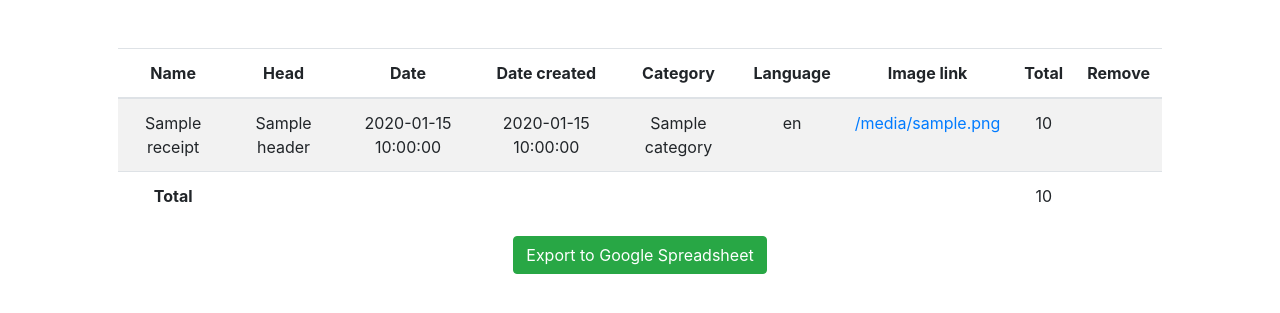
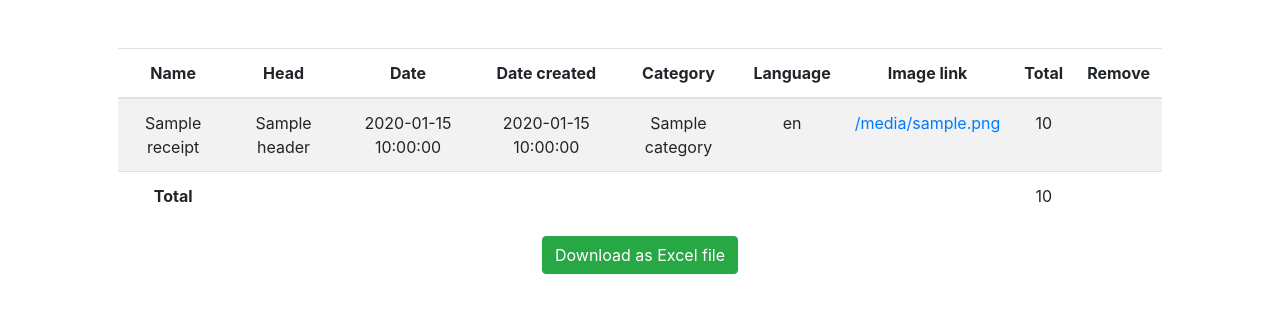
Before and after one commit to luisscabral/receipt-reader, a Flask app: template templates/index.html in a window 1280 px wide. Shown: the part 76-389 px from the top of the page. Run offline with Flask 2, Linux system fonts and the light colour scheme; the template is opened without the code that fills it: most values are stand-ins (such as "Sample title", 1, 10 or a date in 2020); some libraries are stand-ins or nearby versions.

Commit message:
flask excel

```diff
--- a/application.py
+++ b/application.py
@@ -2,6 +2,8 @@ import os
 
 from cs50 import SQL
 from flask import Flask, flash, jsonify, redirect, render_template, request, session, send_from_directory, url_for
+import flask_excel as excel
+
 from flask_session import Session
 from flask_dropzone import Dropzone
 from flask_debugtoolbar import DebugToolbarExtension
@@ -29,6 +31,8 @@ ALLOWED_EXTENSIONS = set(['bmp', 'pdf', 'png', 'jpg', 'jpeg'])
 app = Flask(__name__)
 dropzone = Dropzone(app)
 app.config['UPLOAD_FOLDER'] = UPLOAD_FOLDER
+
+excel.init_excel(app)
 
 # app.config['MAX_CONTENT_LENGTH'] = 16 * 1024 * 1024
 
@@ -127,13 +131,30 @@ def index():
             return render_template("index_empty.html")
         else:
             for receipt in receipts:
-                total =+ receipt["total"]
+                total = total + receipt["total"]
             return render_template("index.html", receipts = receipts, total = total)
 
 @app.route("/about")
 def about():
     """Describe the project"""
     return render_template("about.html")
+
+@app.route("/download", methods=["GET", "POST"])
+@login_required
+def download():
+    """Download excel file"""
+    if request.method == "POST":
+        if request.form.get("download"):
+            receipts = db.execute("SELECT id, name, header, total, date, date_created, category, language, image_link FROM 'receipts' WHERE user_id = :user_id AND deleted = 0", user_id=session["user_id"])
+            print(receipts)
+            print(type(receipts))
+            return excel.make_response_from_records(receipts, 'xlsx', file_name="receipts")
+        else:
+            print(request.form)
+            return redirect("/")
+    else:
+        return redirect("/")
+
 
 @app.route("/edit", methods=["GET", "POST"])
 @login_required
@@ -421,3 +442,7 @@ def errorhandler(e):
 # Listen for errors
 for code in default_exceptions:
     app.errorhandler(code)(errorhandler)
+
+if __name__ == "__main__":
+    excel.init_excel(app)
+    app.run()
--- a/templates/index.html
+++ b/templates/index.html
@@ -52,5 +52,7 @@
         </tfoot>
     </tbody>
 </table>
-<button class="btn btn-success" type="submit" name="action" value="export" id="export">Export to Google Spreadsheet</button>
+<form action="/download" method="POST">
+    <button class="btn btn-success" type="submit" name="download" value="download">Download as Excel file</button>
+</form>
 {% endblock %}
```
